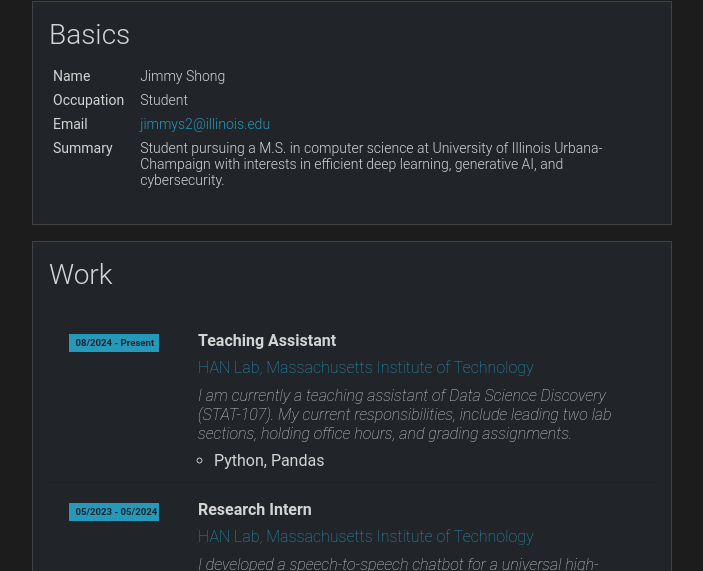
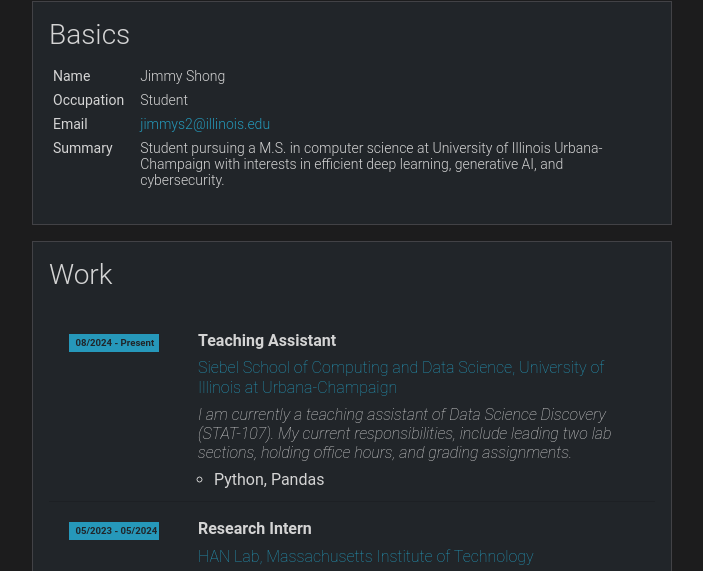
Before and after one commit to Jiminator/PersonalSite, a plain HTML site: page cv.html in a window 1280 px wide. Shown: the part 160-731 px from the top of the page, without its empty margins (288-991 px from the left). Drawn offline with Linux system fonts and the light colour scheme.

Commit message:
minor changes

```diff
--- a/cv.html
+++ b/cv.html
@@ -73,7 +73,7 @@
                   Teaching Assistant
                 </h6>
                 <h6 class="right-column-alignment">
-                  <a href="https://hanlab.mit.edu/" target="_blank">HAN Lab, Massachusetts Institute of Technology</a>
+                  <a href="https://siebelschool.illinois.edu/" target="_blank">Siebel School of Computing and Data Science, University of Illinois at Urbana-Champaign</a>
                 </h6>
                 <h6 class="right-column-alignment job-description">
                   I am currently a teaching assistant of Data Science Discovery (STAT-107). My current responsibilities, include leading two lab sections, holding office hours, and grading assignments.
```
Also changed, not shown: 1 other file.
